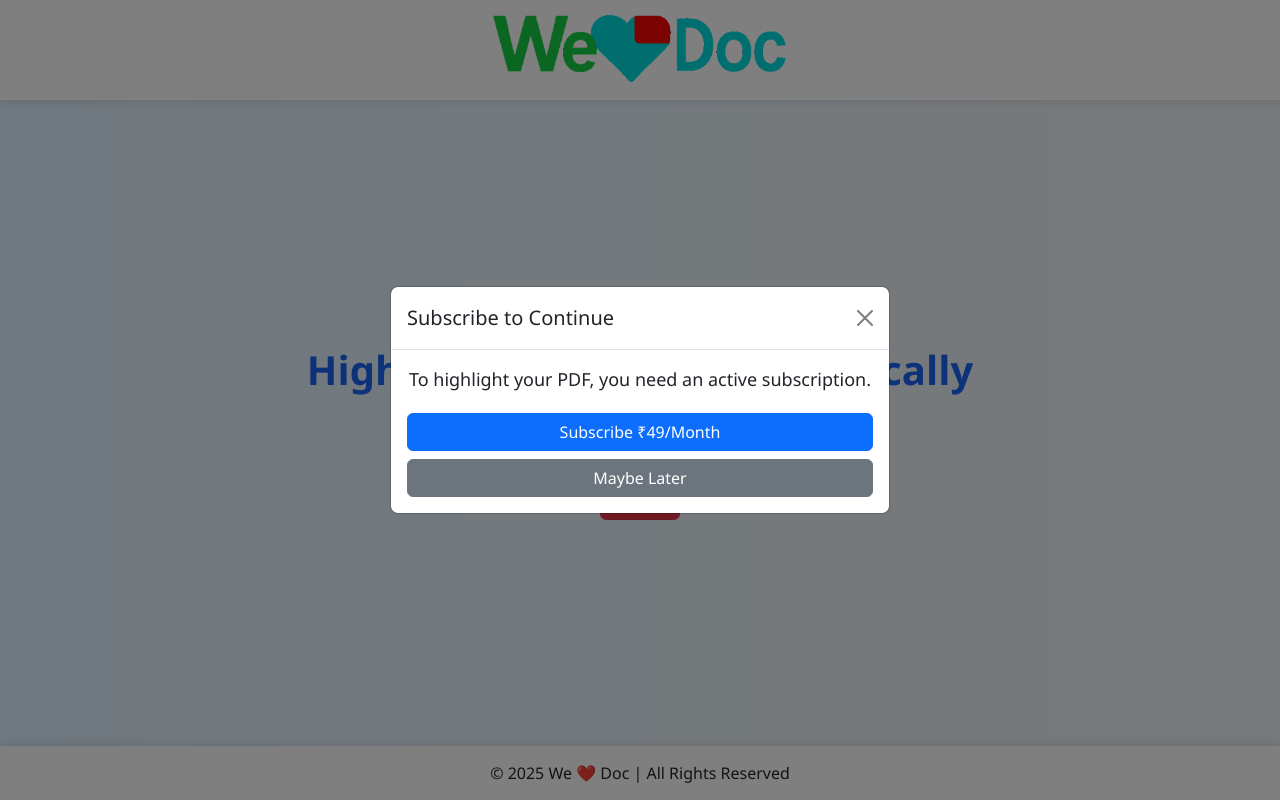
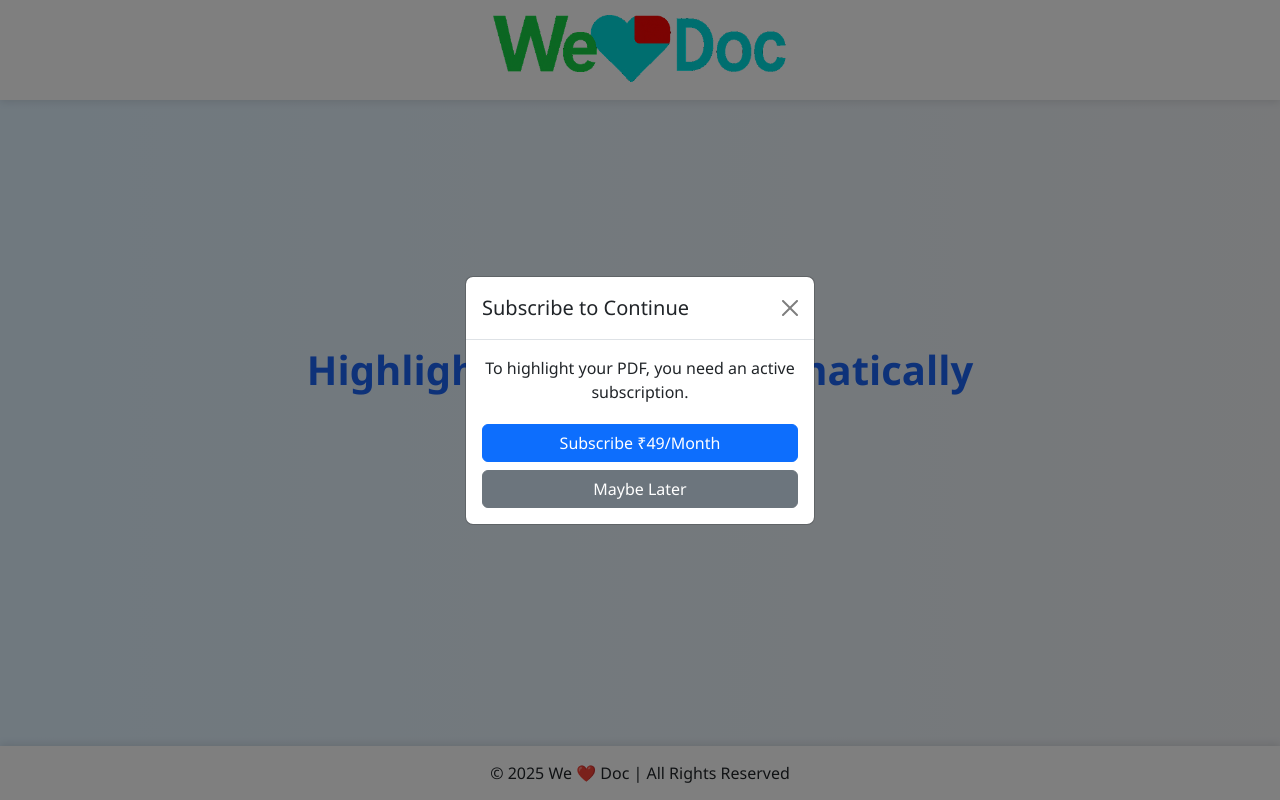
Before and after one commit to ajaysinghrajput9370/WeLoveDoc, a Flask app: template templates/index.html in a window 1280 px wide. Run offline with Flask 3, Linux system fonts and the light colour scheme; the template is opened without the code that fills it: most values are stand-ins (such as "Sample title", 1, 10 or a date in 2020).

Commit message:
Update index.html

```diff
--- a/templates/index.html
+++ b/templates/index.html
@@ -71,7 +71,8 @@ footer {
 }
 
 /* Modal styling */
-.modal-body p { font-size: 18px; margin-bottom: 20px; }
+.modal-body p { font-size: 16px; margin-bottom: 20px; }
+.modal-dialog { max-width: 350px; } /* Chhota modal */
 </style>
 </head>
 <body>
@@ -114,6 +115,7 @@ footer {
     <div class="modal-content">
       <div class="modal-header">
         <h5 class="modal-title" id="subscriptionModalLabel">Subscribe to Continue</h5>
+        <!-- Close button × -->
         <button type="button" class="btn-close" id="closeModalBtn" aria-label="Close"></button>
       </div>
       <div class="modal-body text-center">
@@ -139,7 +141,7 @@ var subscriptionModal = new bootstrap.Modal(document.getElementById('subscriptio
 subscriptionModal.show();
 {% endif %}
 
-// Close button functionality
+// Close button functionality ×
 document.getElementById('closeModalBtn').addEventListener('click', function() {
     subscriptionModal.hide();
 });
```
